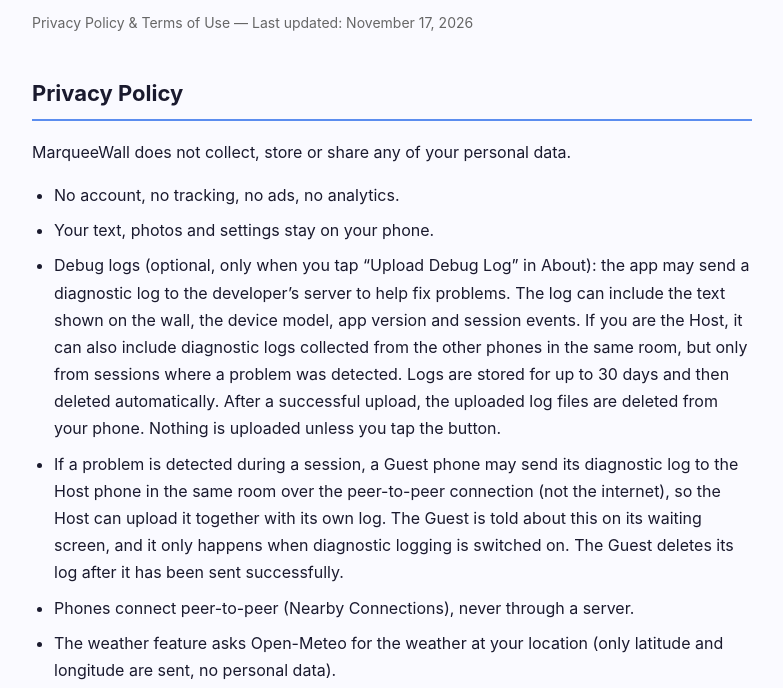
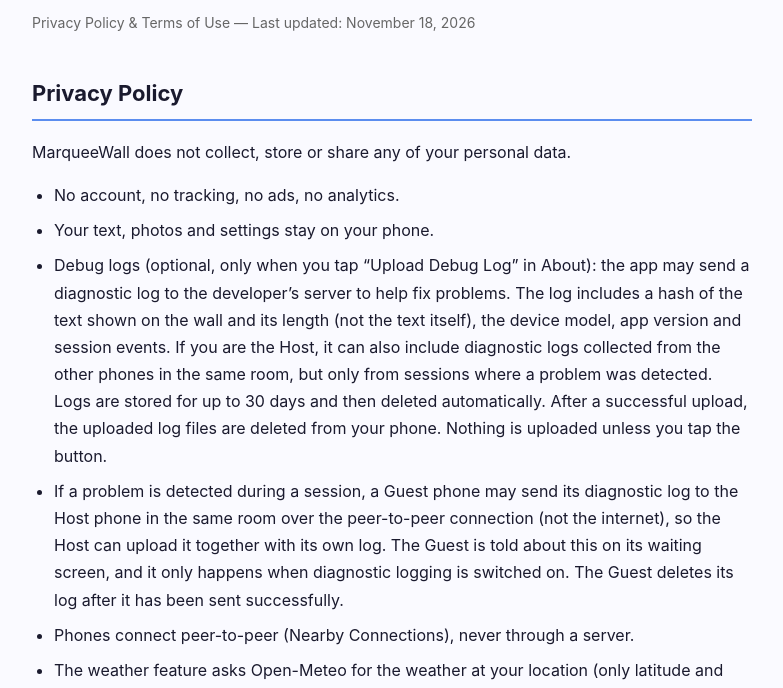
Before and after one commit to RayLab2027/marquee-wall-privacy, a plain HTML site: page index.html in a window 1280 px wide. Shown: the part 109-797 px from the top of the page, without its empty margins (248-1031 px from the left). Drawn offline with Linux system fonts and the light colour scheme.

Commit message:
Update privacy policy: log carries hash not text (Nov 18, 2026)

```diff
--- a/index.html
+++ b/index.html
@@ -18,14 +18,14 @@
 <body>
 
 <h1>MarqueeWall</h1>
-<p class="updated">Privacy Policy &amp; Terms of Use — Last updated: November 17, 2026</p>
+<p class="updated">Privacy Policy &amp; Terms of Use — Last updated: November 18, 2026</p>
 
 <h2>Privacy Policy</h2>
 <p>MarqueeWall does not collect, store or share any of your personal data.</p>
 <ul>
   <li>No account, no tracking, no ads, no analytics.</li>
   <li>Your text, photos and settings stay on your phone.</li>
-  <li>Debug logs (optional, only when you tap &ldquo;Upload Debug Log&rdquo; in About): the app may send a diagnostic log to the developer&rsquo;s server to help fix problems. The log can include the text shown on the wall, the device model, app version and session events. If you are the Host, it can also include diagnostic logs collected from the other phones in the same room, but only from sessions where a problem was detected. Logs are stored for up to 30 days and then deleted automatically. After a successful upload, the uploaded log files are deleted from your phone. Nothing is uploaded unless you tap the button.</li>
+  <li>Debug logs (optional, only when you tap &ldquo;Upload Debug Log&rdquo; in About): the app may send a diagnostic log to the developer&rsquo;s server to help fix problems. The log includes a hash of the text shown on the wall and its length (not the text itself), the device model, app version and session events. If you are the Host, it can also include diagnostic logs collected from the other phones in the same room, but only from sessions where a problem was detected. Logs are stored for up to 30 days and then deleted automatically. After a successful upload, the uploaded log files are deleted from your phone. Nothing is uploaded unless you tap the button.</li>
   <li>If a problem is detected during a session, a Guest phone may send its diagnostic log to the Host phone in the same room over the peer-to-peer connection (not the internet), so the Host can upload it together with its own log. The Guest is told about this on its waiting screen, and it only happens when diagnostic logging is switched on. The Guest deletes its log after it has been sent successfully.</li>
   <li>Phones connect peer-to-peer (Nearby Connections), never through a server.</li>
   <li>The weather feature asks Open-Meteo for the weather at your location (only latitude and longitude are sent, no personal data).</li>
```
